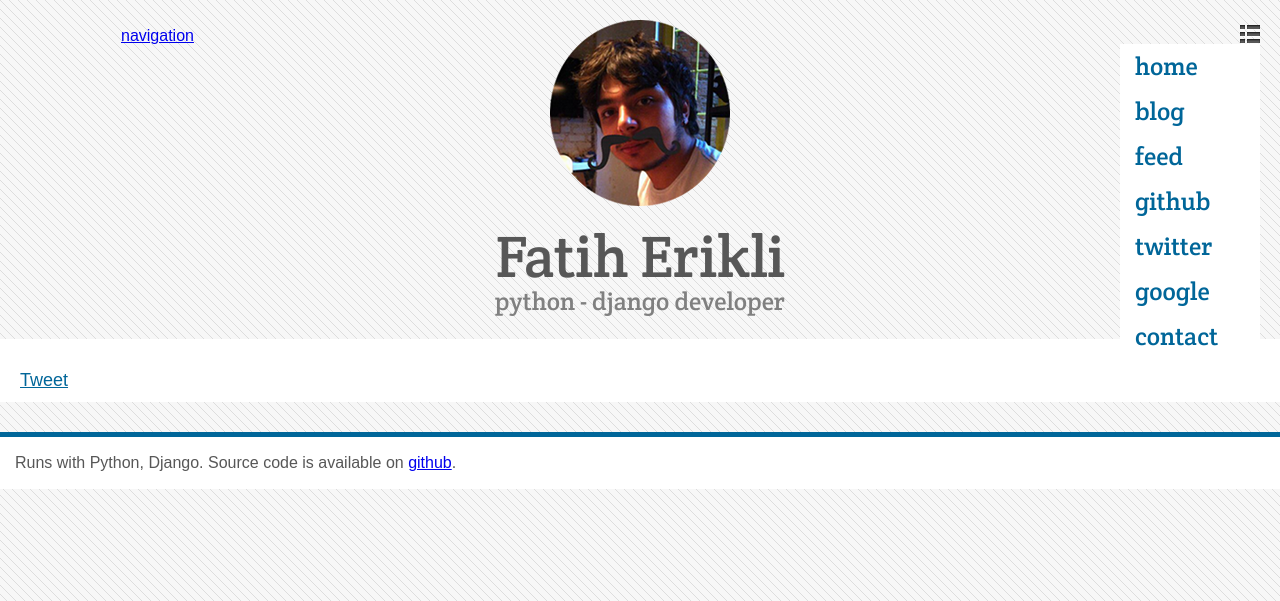
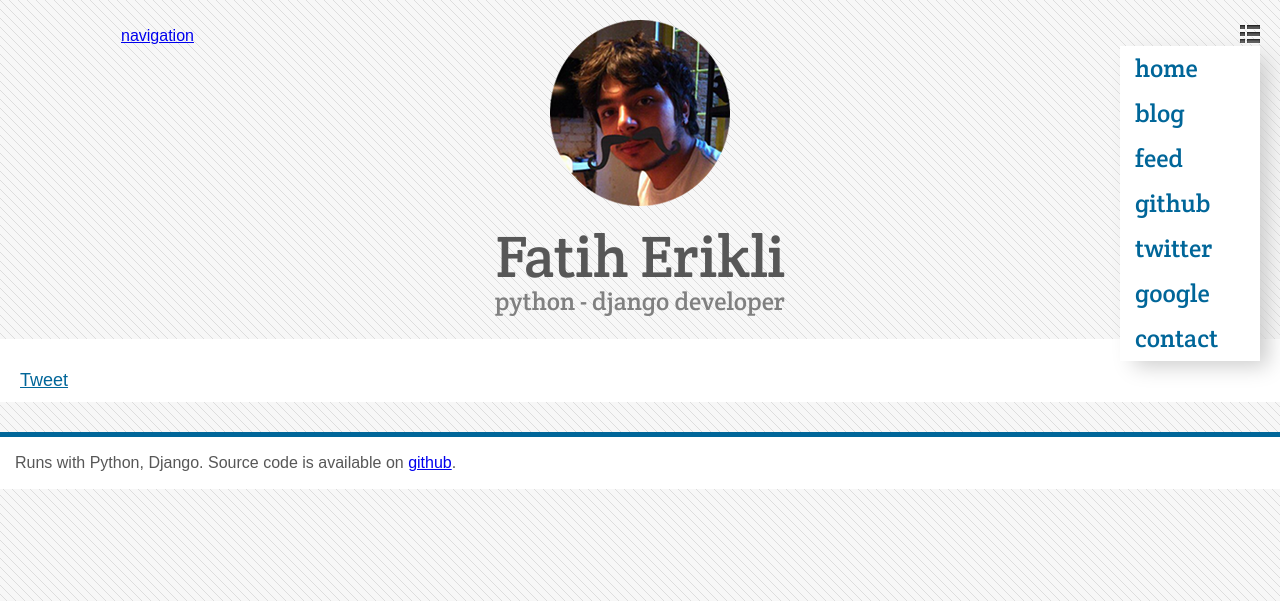
Before and after one commit to fatiherikli/fatiherikli.github.io, a Django app: template web/templates/blog/detail.html in a window 1280 px wide. Shown: the top 601 px of the page. Run offline with Django 3.2, Linux system fonts and the light colour scheme; the template is opened without the code that fills it, so the values that code supplies are empty; parts of the project's set-up code (start-up, migrations or seed data) failed here and were passed over; some libraries are stand-ins or nearby versions.

Commit message:
added box shadow for popup menu

```diff
--- a/web/static/css/mobile.css
+++ b/web/static/css/mobile.css
@@ -11,7 +11,9 @@ header {
 
 nav ul {
     border-top: 3px solid #069;
-
+    -moz-box-shadow: none;
+    -webkit-box-shadow: none;
+    box-shadow: none;
 }
 
 nav ul li a {
@@ -22,6 +24,4 @@ nav .menu-icon {
     background-color: rgba(255, 255, 255, 0.70);
     background-position:  96% center;
     padding: 10px;
-
-
 }
--- a/web/static/css/style.css
+++ b/web/static/css/style.css
@@ -20,6 +20,7 @@ header#banner {
         float: left;
         font-family: "Crete Round", serif;
         padding-bottom: 50px;
+        margin-left: 20px;
     }
 
     header#banner h1 {
--- a/web/static/css/tablet.css
+++ b/web/static/css/tablet.css
@@ -16,8 +16,7 @@ header#banner {
         float: none;
         padding:  0;
         text-align: center;
-        margin-top: -30px;
-        margin-bottom: 10px;
+        margin: -30px auto 10px 0;
     }
 
     header#banner h2 {
@@ -102,6 +101,10 @@ nav {
 nav ul {
     display: none;
     background-color: white;
+    margin-top: 2px;
+    -moz-box-shadow: 11px 8px 20px -3px #ccc;
+    -webkit-box-shadow: 11px 8px 20px -3px #ccc;
+    box-shadow: 11px 8px 20px -3px #ccc;
 
 }
 
```
